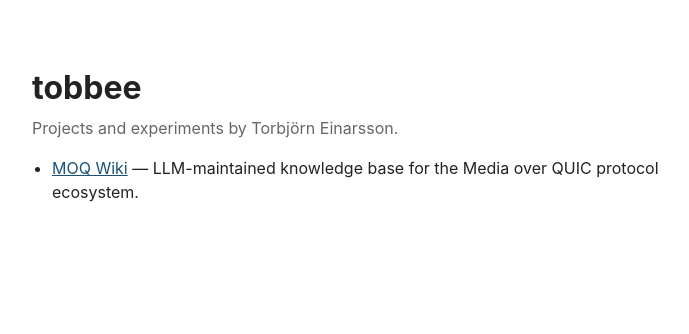
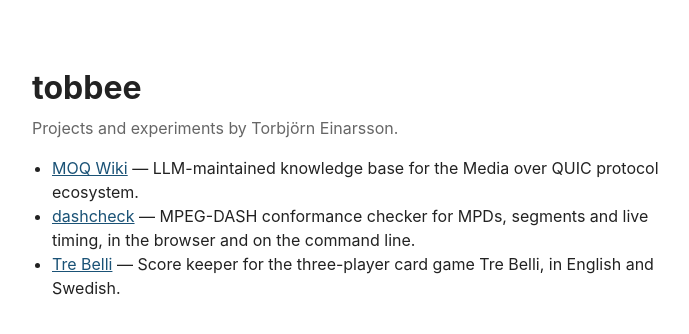
Before and after one commit to tobbee/tobbee.github.io, a plain HTML site: page index.html in a window 1280 px wide. Shown: the whole page, without its empty margins (288-977 px from the left). Drawn offline with Linux system fonts and the light colour scheme.

Commit message:
Add dashcheck and Tre Belli to the project list
Co-Authored-By: Claude Opus 5.5 <noreply@anthropic.com>
Claude-Session: https://claude.ai/code/session_01BNCa42YhdEbFXkNWa6244G

```diff
--- a/index.html
+++ b/index.html
@@ -17,6 +17,8 @@
   <p class="lede">Projects and experiments by Torbj&ouml;rn Einarsson.</p>
   <ul>
     <li><a href="/moq-llm-wiki/">MOQ Wiki</a> &mdash; LLM-maintained knowledge base for the Media over QUIC protocol ecosystem.</li>
+    <li><a href="/dashcheck/">dashcheck</a> &mdash; MPEG-DASH conformance checker for MPDs, segments and live timing, in the browser and on the command line.</li>
+    <li><a href="/trebelli-score/">Tre Belli</a> &mdash; Score keeper for the three-player card game Tre Belli, in English and Swedish.</li>
   </ul>
 </body>
 </html>
```
